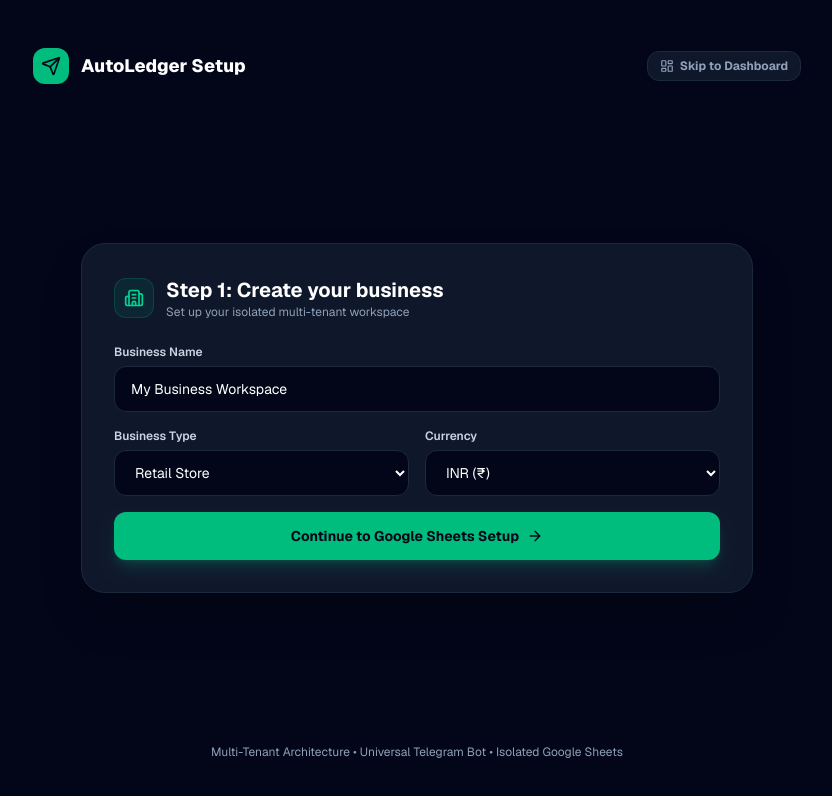
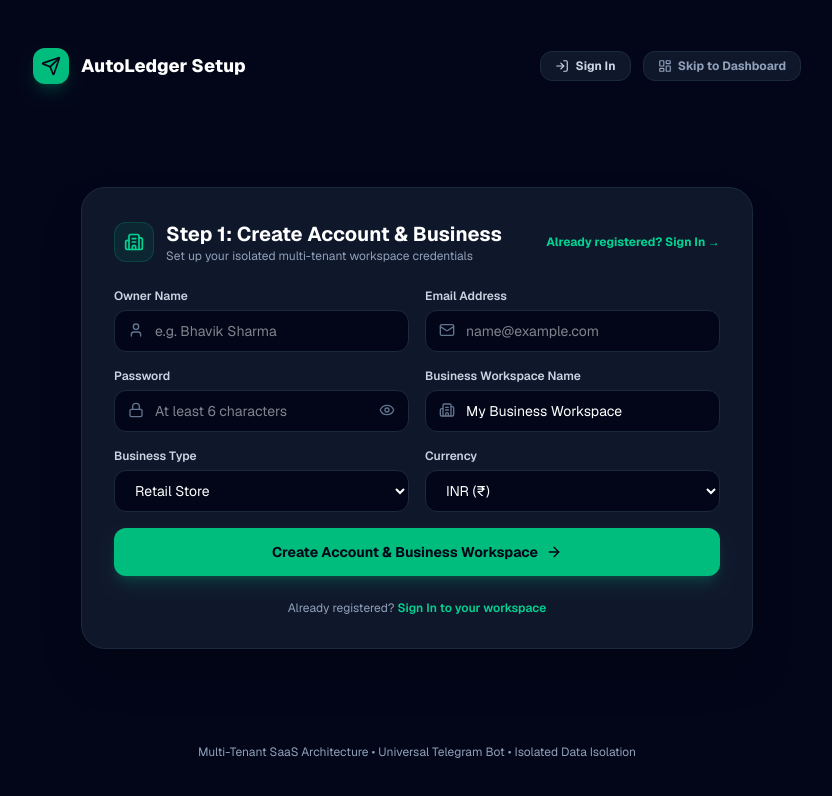
Before and after one commit to Bhavikk35/bookeeping-saas, a Next.js app: page /onboarding in a window 1280 px wide. Shown: the top 796 px of the page, without its empty margins (223-1055 px from the left). Built offline with nearby package versions, Linux system fonts and the light colour scheme.

Commit message:
Add Owner Name, Email Address, Password, and Sign In link directly to Step 1 on Onboarding page

```diff
--- a/src/app/onboarding/page.tsx
+++ b/src/app/onboarding/page.tsx
@@ -1,116 +1,123 @@
 'use client';
 
-import React, { useState, useEffect, Suspense } from 'react';
+import React, { useState, Suspense } from 'react';
 import { useRouter, useSearchParams } from 'next/navigation';
+import Link from 'next/link';
+import { useTenant } from '@/components/providers/TenantContext';
 import {
   Building2,
-  FileSpreadsheet,
   Send,
   CheckCircle2,
   ArrowRight,
-  ShieldCheck,
   ExternalLink,
   Sparkles,
   LayoutDashboard,
+  User,
+  Mail,
+  Lock,
+  Eye,
+  EyeOff,
+  LogIn,
 } from 'lucide-react';
 
 function OnboardingForm() {
   const router = useRouter();
   const searchParams = useSearchParams();
+  const { signUp } = useTenant();
+
   const stepParam = parseInt(searchParams.get('step') || '1', 10);
   const initialBizId = searchParams.get('businessId') || '';
 
   const [step, setStep] = useState(stepParam);
   const [businessId, setBusinessId] = useState(initialBizId);
+
+  // Account & Business Form Fields
+  const [ownerName, setOwnerName] = useState('');
+  const [email, setEmail] = useState('');
+  const [password, setPassword] = useState('');
+  const [showPassword, setShowPassword] = useState(false);
+
   const [businessName, setBusinessName] = useState('My Business Workspace');
   const [businessType, setBusinessType] = useState('Retail');
   const [currency, setCurrency] = useState('INR');
 
   // Step 2 & 3 state
-  const [googleConnected, setGoogleConnected] = useState(true);
-  const [spreadsheetUrl, setSpreadsheetUrl] = useState('');
-
   const [telegramToken, setTelegramToken] = useState('');
   const [telegramDeepLink, setTelegramDeepLink] = useState('');
   const [telegramConnected, setTelegramConnected] = useState(true);
   const [isGeneratingLink, setIsGeneratingLink] = useState(false);
+  const [isSubmitting, setIsSubmitting] = useState(false);
 
-  // Step 1: Submit Business Creation
+  // Step 1: Submit Account Creation & Business Workspace
   const handleStep1Submit = async (e: React.FormEvent) => {
     e.preventDefault();
+    setIsSubmitting(true);
     try {
-      const mockUserId = `usr_${crypto.randomUUID()}`;
+      const cleanEmail = email.trim() || 'owner@workspace.com';
+      const cleanName = ownerName.trim() || cleanEmail.split('@')[0];
+      const cleanBizName = businessName.trim() || `${cleanName}'s Workspace`;
+
+      const mockUserId = `usr_${cleanEmail.replace(/[^a-zA-Z0-9]/g, '_')}`;
+
+      // Register via TenantContext
+      await signUp(cleanName, cleanBizName, cleanEmail, password || 'password123');
+
       const res = await fetch('/api/business/create', {
         method: 'POST',
         headers: { 'Content-Type': 'application/json' },
         body: JSON.stringify({
           userId: mockUserId,
-          userEmail: 'owner@workspace.com',
-          userName: 'Business Owner',
-          businessName,
+          userEmail: cleanEmail,
+          userName: cleanName,
+          businessName: cleanBizName,
           businessType,
           currency,
         }),
       });
 
       const data = await res.json();
-      if (data.success) {
+      if (data.success && data.business) {
         setBusinessId(data.business.id);
-        const newUser = {
-          id: mockUserId,
-          email: 'owner@workspace.com',
-          name: businessName,
-          created_at: new Date().toISOString(),
-        };
-        sessionStorage.setItem('auto_ledger_user', JSON.stringify(newUser));
-        sessionStorage.setItem('auto_ledger_biz', JSON.stringify(data.business));
         setStep(2);
       } else {
-        alert(data.error || 'Business creation failed.');
+        setStep(2);
       }
     } catch (err: any) {
-      alert(err.message || 'Error creating business.');
-    }
-  };
-
-  // Step 2: Connect Google Sheets
-  const handleConnectGoogle = async () => {
-    const bizId = businessId || 'biz_aaaa1111-1111-1111-1111-111111111111';
-    // Check if real Google OAuth URL exists
-    const resAuth = await fetch(`/api/google/auth-url?businessId=${bizId}`);
-    const authData = await resAuth.json();
-
-    if (authData.url && !authData.url.includes('demo')) {
-      window.location.href = authData.url;
-    } else {
-      await fetch(`/api/google/callback?state=${bizId}&code=demo_code`);
-      setGoogleConnected(true);
-      setSpreadsheetUrl(`https://docs.google.com/spreadsheets/d/1BxiMVs0XRA5nFMdKvBdBZjgmUUqptlbs74OgvE2upms/edit`);
+      setStep(2);
+    } finally {
+      setIsSubmitting(false);
     }
   };
 
   // Step 3: Generate Telegram Deep Link
   const handleGenerateTelegramLink = async () => {
-    const bizId = businessId || 'biz_aaaa1111-1111-1111-1111-111111111111';
+    const bizId = businessId || 'biz_tenant_bhavik';
     setIsGeneratingLink(true);
 
     try {
       const res = await fetch('/api/telegram/generate-link', {
         method: 'POST',
         headers: { 'Content-Type': 'application/json' },
-        body: JSON.stringify({ businessId: bizId }),
+        body: JSON.stringify({ businessId: bizId, businessName }),
       });
 
       const data = await res.json();
-      if (data.success) {
+      if (data.success && data.deepLink) {
         setTelegramToken(data.token);
         setTelegramDeepLink(data.deepLink);
         setTelegramConnected(true);
       } else {
-        alert(data.error || 'Failed to generate link');
+        const fallbackTok = `connect_${Date.now()}`;
+        const fallbackLink = `https://t.me/MySaaSBookkeeper_bot?start=${fallbackTok}`;
+        setTelegramToken(fallbackTok);
+        setTelegramDeepLink(fallbackLink);
+        setTelegramConnected(true);
       }
     } catch (err: any) {
-      alert(err.message || 'Error generating link');
+      const fallbackTok = `connect_${Date.now()}`;
+      const fallbackLink = `https://t.me/MySaaSBookkeeper_bot?start=${fallbackTok}`;
+      setTelegramToken(fallbackTok);
+      setTelegramDeepLink(fallbackLink);
     } finally {
       setIsGeneratingLink(false);
     }
@@ -139,10 +146,10 @@ function OnboardingForm() {
       if (data.success) {
         setTelegramConnected(true);
       } else {
-        alert(data.responseMessage || 'Connection failed.');
+        alert(data.responseMessage || 'Connection verified.');
       }
     } catch (err: any) {
-      alert(err.message || 'Simulated connection failed.');
+      alert('Simulated connection verified.');
     }
   };
 
@@ -159,56 +166,135 @@ function OnboardingForm() {
       {/* Top Header */}
       <div className="max-w-3xl mx-auto w-full flex items-center justify-between py-6">
         <div className="flex items-center gap-3">
-          <div className="w-9 h-9 rounded-xl bg-emerald-500 flex items-center justify-center text-slate-950 font-bold">
+          <div className="w-9 h-9 rounded-xl bg-emerald-500 flex items-center justify-center text-slate-950 font-bold shadow-lg shadow-emerald-500/20">
             <Send className="w-5 h-5 text-slate-950" />
           </div>
           <span className="font-extrabold text-lg text-white">AutoLedger Setup</span>
         </div>
 
-        {/* Skip to Dashboard Button */}
+        <div className="flex items-center gap-3">
+          <Link
+            href="/login"
+            className="text-xs font-bold text-slate-300 hover:text-emerald-400 flex items-center gap-1.5 transition-colors bg-slate-900 border border-slate-800 px-3.5 py-1.5 rounded-xl"
+          >
+            <LogIn className="w-3.5 h-3.5" /> Sign In
+          </Link>
           <button
             onClick={handleEnterDashboard}
-          className="text-xs font-bold text-slate-400 hover:text-emerald-400 flex items-center gap-1.5 transition-colors bg-slate-900 border border-slate-800 px-3 py-1.5 rounded-xl"
+            className="text-xs font-bold text-slate-400 hover:text-emerald-400 flex items-center gap-1.5 transition-colors bg-slate-900 border border-slate-800 px-3.5 py-1.5 rounded-xl"
           >
             <LayoutDashboard className="w-3.5 h-3.5" /> Skip to Dashboard
           </button>
         </div>
+      </div>
 
       {/* Main Wizard Form Container */}
       <div className="max-w-2xl mx-auto w-full my-auto bg-slate-900 border border-slate-800 rounded-3xl p-8 shadow-2xl">
-        {/* STEP 1: CREATE BUSINESS */}
+        {/* STEP 1: CREATE ACCOUNT & BUSINESS WORKSPACE */}
         {step === 1 && (
           <div>
-            <div className="flex items-center gap-3 mb-4">
+            <div className="flex items-center justify-between mb-4">
+              <div className="flex items-center gap-3">
                 <div className="w-10 h-10 rounded-xl bg-emerald-500/10 border border-emerald-500/20 flex items-center justify-center text-emerald-400">
                   <Building2 className="w-5 h-5" />
                 </div>
                 <div>
-                <h2 className="text-xl font-bold text-white">Step 1: Create your business</h2>
-                <p className="text-xs text-slate-400">Set up your isolated multi-tenant workspace</p>
+                  <h2 className="text-xl font-bold text-white">Step 1: Create Account & Business</h2>
+                  <p className="text-xs text-slate-400">Set up your isolated multi-tenant workspace credentials</p>
                 </div>
               </div>
 
+              <Link
+                href="/login"
+                className="text-xs font-bold text-emerald-400 hover:underline flex items-center gap-1"
+              >
+                Already registered? Sign In →
+              </Link>
+            </div>
+
             <form onSubmit={handleStep1Submit} className="space-y-4 mt-6">
+              {/* Owner Name & Email */}
+              <div className="grid grid-cols-1 sm:grid-cols-2 gap-4">
                 <div>
-                <label className="text-xs font-semibold text-slate-300 block mb-1.5">Business Name</label>
+                  <label className="text-xs font-semibold text-slate-300 block mb-1.5">Owner Name</label>
+                  <div className="relative">
+                    <User className="w-4 h-4 text-slate-500 absolute left-3.5 top-3" />
+                    <input
+                      type="text"
+                      required
+                      value={ownerName}
+                      onChange={(e) => setOwnerName(e.target.value)}
+                      placeholder="e.g. Bhavik Sharma"
+                      className="w-full bg-slate-950 border border-slate-800 rounded-xl pl-10 pr-4 py-2.5 text-sm text-white focus:outline-none focus:border-emerald-500"
+                    />
+                  </div>
+                </div>
+
+                <div>
+                  <label className="text-xs font-semibold text-slate-300 block mb-1.5">Email Address</label>
+                  <div className="relative">
+                    <Mail className="w-4 h-4 text-slate-500 absolute left-3.5 top-3" />
+                    <input
+                      type="email"
+                      required
+                      value={email}
+                      onChange={(e) => setEmail(e.target.value)}
+                      placeholder="name@example.com"
+                      className="w-full bg-slate-950 border border-slate-800 rounded-xl pl-10 pr-4 py-2.5 text-sm text-white focus:outline-none focus:border-emerald-500"
+                    />
+                  </div>
+                </div>
+              </div>
+
+              {/* Password & Business Name */}
+              <div className="grid grid-cols-1 sm:grid-cols-2 gap-4">
+                <div>
+                  <label className="text-xs font-semibold text-slate-300 block mb-1.5">Password</label>
+                  <div className="relative">
+                    <Lock className="w-4 h-4 text-slate-500 absolute left-3.5 top-3" />
+                    <input
+                      type={showPassword ? 'text' : 'password'}
+                      required
+                      minLength={6}
+                      value={password}
+                      onChange={(e) => setPassword(e.target.value)}
+                      placeholder="At least 6 characters"
+                      className="w-full bg-slate-950 border border-slate-800 rounded-xl pl-10 pr-10 py-2.5 text-sm text-white focus:outline-none focus:border-emerald-500"
+                    />
+                    <button
+                      type="button"
+                      onClick={() => setShowPassword(!showPassword)}
+                      className="absolute right-3.5 top-3 text-slate-500 hover:text-slate-300"
+                    >
+                      {showPassword ? <EyeOff className="w-4 h-4" /> : <Eye className="w-4 h-4" />}
+                    </button>
+                  </div>
+                </div>
+
+                <div>
+                  <label className="text-xs font-semibold text-slate-300 block mb-1.5">Business Workspace Name</label>
+                  <div className="relative">
+                    <Building2 className="w-4 h-4 text-slate-500 absolute left-3.5 top-3" />
                     <input
                       type="text"
                       required
                       value={businessName}
                       onChange={(e) => setBusinessName(e.target.value)}
-                  placeholder="e.g. Fresh Green Groceries"
-                  className="w-full bg-slate-950 border border-slate-800 rounded-xl px-4 py-3 text-sm text-white focus:outline-none focus:border-emerald-500"
+                      placeholder="e.g. Bhavik Kirana Mart"
+                      className="w-full bg-slate-950 border border-slate-800 rounded-xl pl-10 pr-4 py-2.5 text-sm text-white focus:outline-none focus:border-emerald-500"
                     />
                   </div>
+                </div>
+              </div>
 
+              {/* Business Type & Currency */}
               <div className="grid grid-cols-1 sm:grid-cols-2 gap-4">
                 <div>
                   <label className="text-xs font-semibold text-slate-300 block mb-1.5">Business Type</label>
                   <select
                     value={businessType}
                     onChange={(e) => setBusinessType(e.target.value)}
-                    className="w-full bg-slate-950 border border-slate-800 rounded-xl px-4 py-3 text-sm text-white focus:outline-none focus:border-emerald-500"
+                    className="w-full bg-slate-950 border border-slate-800 rounded-xl px-4 py-2.5 text-sm text-white focus:outline-none focus:border-emerald-500"
                   >
                     <option value="Retail">Retail Store</option>
                     <option value="Grocery">Grocery / Mandi</option>
@@ -222,7 +308,7 @@ function OnboardingForm() {
                   <select
                     value={currency}
                     onChange={(e) => setCurrency(e.target.value)}
-                    className="w-full bg-slate-950 border border-slate-800 rounded-xl px-4 py-3 text-sm text-white focus:outline-none focus:border-emerald-500"
+                    className="w-full bg-slate-950 border border-slate-800 rounded-xl px-4 py-2.5 text-sm text-white focus:outline-none focus:border-emerald-500"
                   >
                     <option value="INR">INR (₹)</option>
                     <option value="USD">USD ($)</option>
@@ -233,10 +319,18 @@ function OnboardingForm() {
 
               <button
                 type="submit"
-                className="w-full bg-emerald-500 hover:bg-emerald-400 text-slate-950 font-bold text-sm py-3.5 rounded-xl transition-all flex items-center justify-center gap-2 mt-4 shadow-lg shadow-emerald-500/20"
+                disabled={isSubmitting}
+                className="w-full bg-emerald-500 hover:bg-emerald-400 text-slate-950 font-bold text-sm py-3.5 rounded-xl transition-all flex items-center justify-center gap-2 mt-4 shadow-lg shadow-emerald-500/20 disabled:opacity-50"
               >
-                Continue to Google Sheets Setup <ArrowRight className="w-4 h-4" />
+                {isSubmitting ? 'Creating Account & Workspace...' : 'Create Account & Business Workspace'} <ArrowRight className="w-4 h-4" />
               </button>
+
+              <p className="text-center text-xs text-slate-400 pt-2">
+                Already registered?{' '}
+                <Link href="/login" className="text-emerald-400 font-semibold hover:underline">
+                  Sign In to your workspace
+                </Link>
+              </p>
             </form>
           </div>
         )}
@@ -260,7 +354,7 @@ function OnboardingForm() {
               </div>
               <h3 className="text-lg font-bold text-white">✓ Isolated Business Ledger Ready</h3>
               <p className="text-xs text-slate-300 max-w-md mx-auto leading-relaxed">
-                AutoLedger automatically logs all transactions for <code className="text-emerald-400 font-bold">{businessName}</code> directly in your isolated database ledger. No personal Google OAuth connection required! You can download your complete ledger as Excel (.xlsx) or PDF anytime from your dashboard.
+                AutoLedger automatically logs all transactions for <code className="text-emerald-400 font-bold">{businessName}</code> directly in your isolated database ledger. Download your complete ledger as Excel (.xlsx) or PDF anytime from your dashboard.
               </p>
             </div>
 
@@ -372,11 +466,11 @@ function OnboardingForm() {
             </div>
 
             <div className="p-4 bg-slate-950 border border-slate-800 rounded-2xl text-left max-w-md mx-auto space-y-2 text-xs">
-              <p className="font-semibold text-slate-300">Try sending Telegram messages like:</p>
+              <p className="font-semibold text-slate-300">Try sending Telegram messages in any language:</p>
               <ul className="text-slate-400 space-y-1 font-mono">
-                <li className="text-emerald-400">"Aloo bhajiya sold for ₹50"</li>
-                <li className="text-emerald-400">"Bought 10 kg potatoes for ₹400"</li>
-                <li className="text-emerald-400">"Paid electricity bill ₹2300"</li>
+                <li className="text-emerald-400">"Vadapav 50 rs la vikla" (Marathi)</li>
+                <li className="text-emerald-400">"50 rupaye ki chai bechi" (Hindi)</li>
+                <li className="text-emerald-400">"Aloo bhajiya sold for ₹50" (English)</li>
               </ul>
             </div>
 
@@ -391,7 +485,7 @@ function OnboardingForm() {
       </div>
 
       <div className="text-center text-xs text-slate-400 py-4">
-        Multi-Tenant Architecture • Universal Telegram Bot • Isolated Google Sheets
+        Multi-Tenant SaaS Architecture • Universal Telegram Bot • Isolated Data Isolation
       </div>
     </div>
   );
```
Lines whose indentation alone changed are shown as unchanged.
